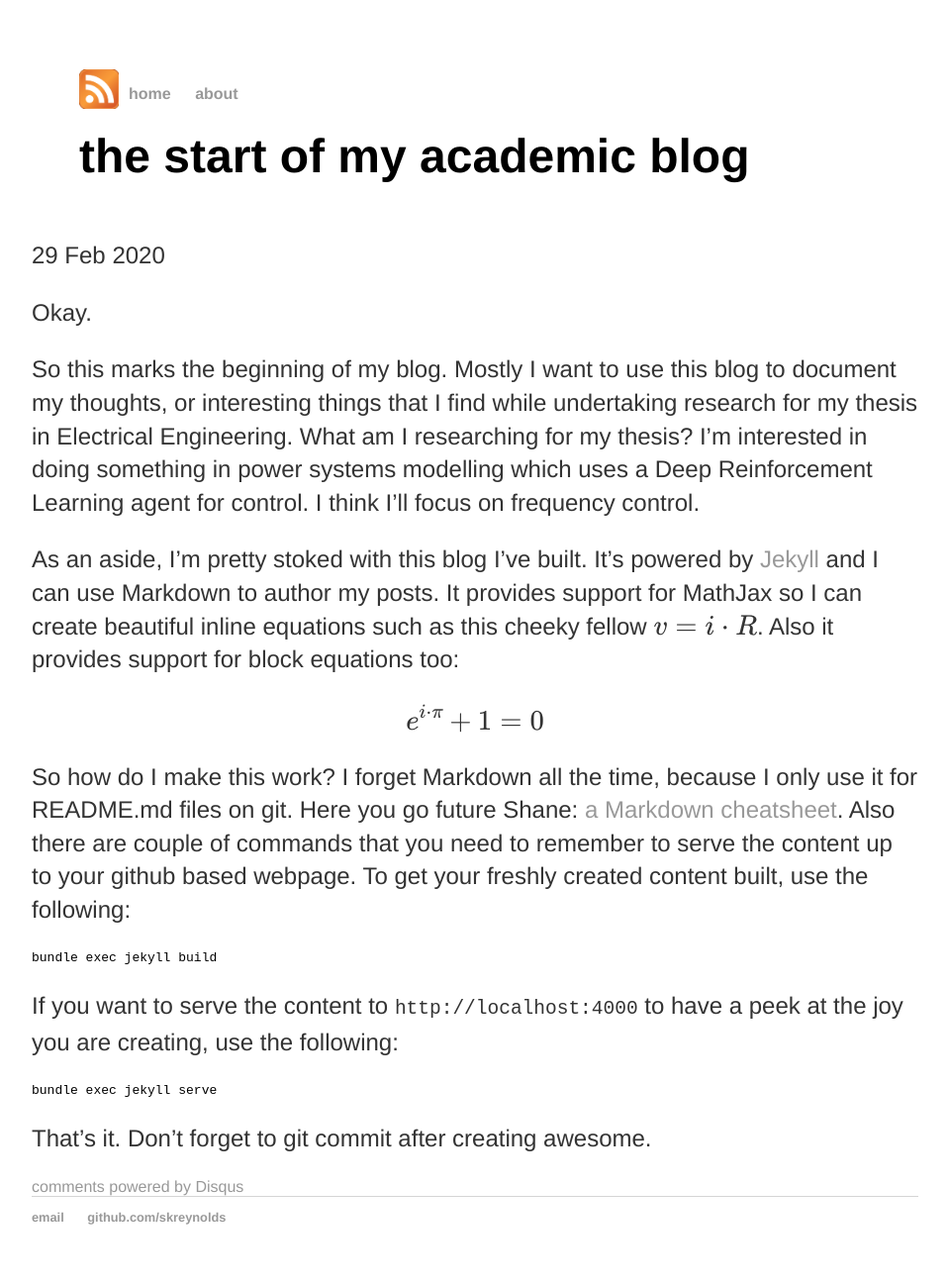
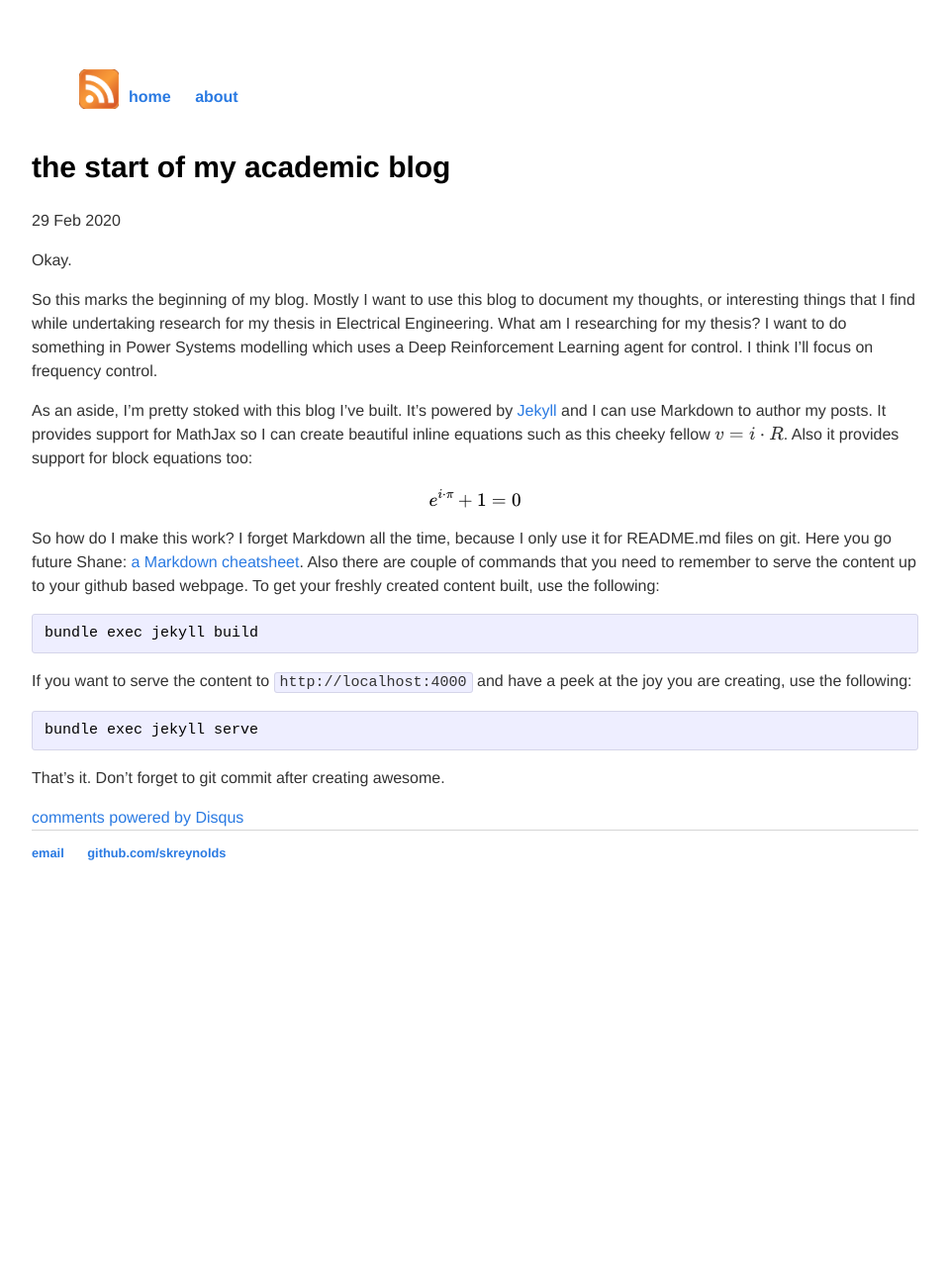
Before and after one commit to skreynolds/skreynolds.github.io, a Jekyll site: the page built from _posts/2020-02-29-shane-reynolds-site-launched.md, in a window 1280 px wide. Shown: the whole page at 99% size, without its empty margins (160-1119 px from the left). Built offline with Jekyll 4.4.1, drawn with Linux system fonts in a browser that asks for light colours; formulas are drawn with MathJax 3; comment, search, counter and statistics services are not loaded; after the commit the page ends 931 px from its top, so only the background shows below that.

Commit message:
Update: changes to layout and set up of blog site

````diff
--- a/_layouts/default.html
+++ b/_layouts/default.html
@@ -35,7 +35,7 @@
 				</nav>
 			</div>
 			<div class="wrap">
-				<h1 style="float:left; margin-top:10px; margin-right:10px">{{ page.title }}</h1>
+				<!--<h1 style="float:left; margin-top:10px; margin-right:10px">{{ page.title }}</h1>-->
 			</div>
 
 			<div class="container">
--- a/_layouts/post.html
+++ b/_layouts/post.html
@@ -2,14 +2,20 @@
 layout: default
 comments: true
 ---
-<!--<h1>{{ page.title }}</h1>-->
-<p class="meta">{{ page.date | date_to_string }}</p>
 
 <div class="post">
+
+	<header class="post-header">
+		<h1>{{ page.title }}</h1>
+	</header>
+
+	<p class="meta">{{ page.date | date_to_string }}</p>
+
     {{ content }}
+
+    <!-- Post comments -->
+	<div class="notecomments">
+    	{% include disqus.html %}
+	</div>
+
 </div>
-
-<!-- Post comments -->
-<div class="notecomments">
-    {% include disqus.html %}
-</div>
--- a/_posts/2020-02-29-shane-reynolds-site-launched.md
+++ b/_posts/2020-02-29-shane-reynolds-site-launched.md
@@ -6,17 +6,17 @@ date: 2020-02-29
 
 Okay.
 
-So this marks the beginning of my blog. Mostly I want to use this blog to document my thoughts, or interesting things that I find while undertaking research for my thesis in Electrical Engineering. What am I researching for my thesis? I'm interested in doing something in power systems modelling which uses a Deep Reinforcement Learning agent for control. I think I'll focus on frequency control.
+So this marks the beginning of my blog. Mostly I want to use this blog to document my thoughts, or interesting things that I find while undertaking research for my thesis in Electrical Engineering. What am I researching for my thesis? I want to do something in Power Systems modelling which uses a Deep Reinforcement Learning agent for control. I think I'll focus on frequency control.
 
 As an aside, I'm pretty stoked with this blog I've built. It's powered by [Jekyll](http://jekyllrb.com) and I can use Markdown to author my posts. It provides support for MathJax so I can create beautiful inline equations such as this cheeky fellow $$ v = i \cdot R $$. Also it provides support for block equations too:
 
-<div style="font-size: 1.5em; color: #333;">$$ e^{i \cdot \pi} + 1 = 0 $$</div>
+$$ e^{i \cdot \pi} + 1 = 0 $$
 
 So how do I make this work? I forget Markdown all the time, because I only use it for README.md files on git. Here you go future Shane: [a Markdown cheatsheet](https://guides.github.com/pdfs/markdown-cheatsheet-online.pdf). Also there are couple of commands that you need to remember to serve the content up to your github based webpage. To get your freshly created content built, use the following:
-```
+```shell
 bundle exec jekyll build
 ```
-If you want to serve the content to `http://localhost:4000` to have a peek at the joy you are creating, use the following:
+If you want to serve the content to `http://localhost:4000` and have a peek at the joy you are creating, use the following:
 ```
 bundle exec jekyll serve
 ```
--- a/about/index.html
+++ b/about/index.html
@@ -3,5 +3,6 @@ layout: default
 title: about me
 ---
 
-		<!--<h1>{{ page.title }}</h1>-->
-		<p>I'm an Electrical Engineering student at Charles Darwin University. A much more detailed take on e visit...</p>
+<h1>{{ page.title }}</h1>
+
+<p>I'm an Electrical Engineering student at Charles Darwin University. A much more detailed take on e visit...</p>
--- a/css/main.css
+++ b/css/main.css
@@ -1,34 +1,42 @@
+/* base */
+/*-------------------------*/
+
 body {
 	font-family:'Helvetica', 'Arial', 'Sans-Serif';
+    font-size: 16px;
+    line-height: 1.5;
+    font-weight: 300;
     margin: 60px auto;
     width: 70%;
 }
+
 nav ul, footer ul {
     font-family:'Helvetica', 'Arial', 'Sans-Serif';
     padding: 0px;
     list-style: none;
     font-weight: bold;
 }
+
 nav ul li, footer ul li {
     display: inline;
     margin-right: 20px;
 }
-a {
-    text-decoration: none;
-    color: #999;
-}
-a:hover {
-    text-decoration: underline;
-}
+
+a { text-decoration: none; color: #2a7ae2; }
+
+a:hover { text-decoration: underline; }
+
 h1 {
-    font-size: 3em;
+    font-size: 30px;
     font-family:'Helvetica', 'Arial', 'Sans-Serif';
 }
+
 p {
-    font-size: 1.5em;
-    line-height: 1.4em;
+    font-size: 16px;
+    line-height: 1.5;
     color: #333;
 }
+
 footer {
     border-top: 1px solid #d5d5d5;
     font-size: .8em;
@@ -42,6 +50,9 @@ ul.posts {
 ul.posts li {
     list-style: none;
 }
+
+/* utility */
+/*-------------------------*/
 
 .wrap:before,
 .wrap:after { content:""; display:table; }
@@ -58,14 +69,56 @@ ul.posts li {
 .posts li { margin-bottom: 30px; }
 
 .posts .post-link {
-  font-size: 1.5em;
+  font-size: 20px;
   letter-spacing: -1px;
-  line-height: 1.4em;
+  line-height: 1;
   color: #2a7ae2
 }
 
 .posts .post-date {
   display: block;
-  font-size: 1em;
+  font-size: 15px;
   color: #818181;
 }
+
+/* layout styles */
+/*-------------------------*/
+
+
+
+/* post styles */
+/*-------------------------*/
+
+.post pre,
+.post code {
+  border: 1px solid #d5d5e9;
+  background-color: #eef;
+  padding: 8px 12px;
+  -webkit-border-radius: 3px;
+  -moz-border-radius: 3px;
+  border-radius: 3px;
+  font-size: 15px;
+  overflow:auto;
+}
+
+.post code { padding: 1px 5px; }
+
+.post pre code {
+  border: 0;
+  padding-right: 0;
+  padding-left: 0;
+}
+
+/* terminal */
+/*-------------------------*/
+
+.post pre.terminal {
+  border: 1px solid #000;
+  background-color: #333;
+  color: #FFF;
+  -webkit-border-radius: 3px;
+  -moz-border-radius: 3px;
+  border-radius: 3px;
+}
+
+.post pre.terminal code { background-color: #333; }
--- a/index.html
+++ b/index.html
@@ -2,7 +2,7 @@
 layout: default
 title: skreynolds academic blog
 ---
-<!--<h1>{{ page.title }}</h1>-->
+<h1>{{ page.title }}</h1>
 
 <ul class="posts">
 
@@ -12,4 +12,5 @@ title: skreynolds academic blog
 	    <a class="post-link" href="{{ post.url }}" title="{{ post.title }}">{{ post.title }}</a>
 	 </li>
 	{% endfor %}
+
 </ul>
````
Lines whose indentation alone changed are shown as unchanged.
